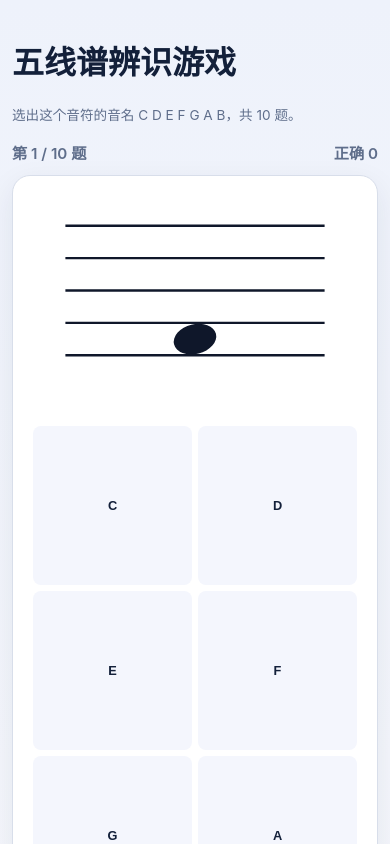
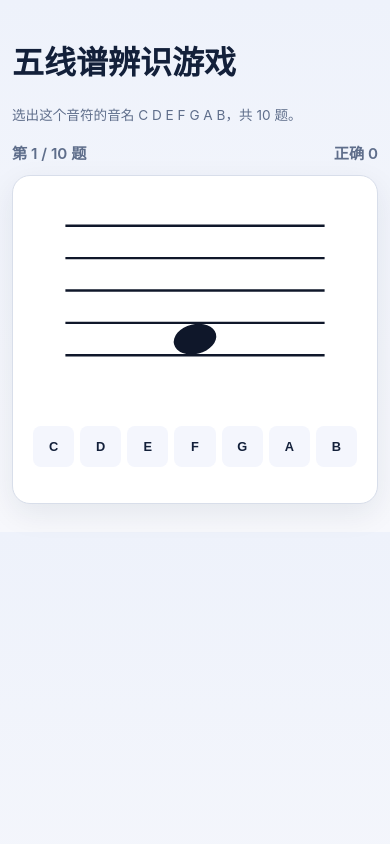
Before and after one commit to liangjiaxing/word-practice, a Next.js app: page /sight-reader in a window 390 px wide. Shown: the top 844 px of the page. Built offline with nearby package versions, Linux system fonts and the light colour scheme.

Commit message:
fix: keep 7-column choice row on mobile

```diff
--- a/app/sight-reader/page.css
+++ b/app/sight-reader/page.css
@@ -186,6 +186,6 @@ body {
   }
 
   .sr-choice-grid {
-    grid-template-columns: repeat(2, minmax(0, 1fr));
+    grid-template-columns: repeat(7, minmax(0, 1fr));
   }
 }
```
